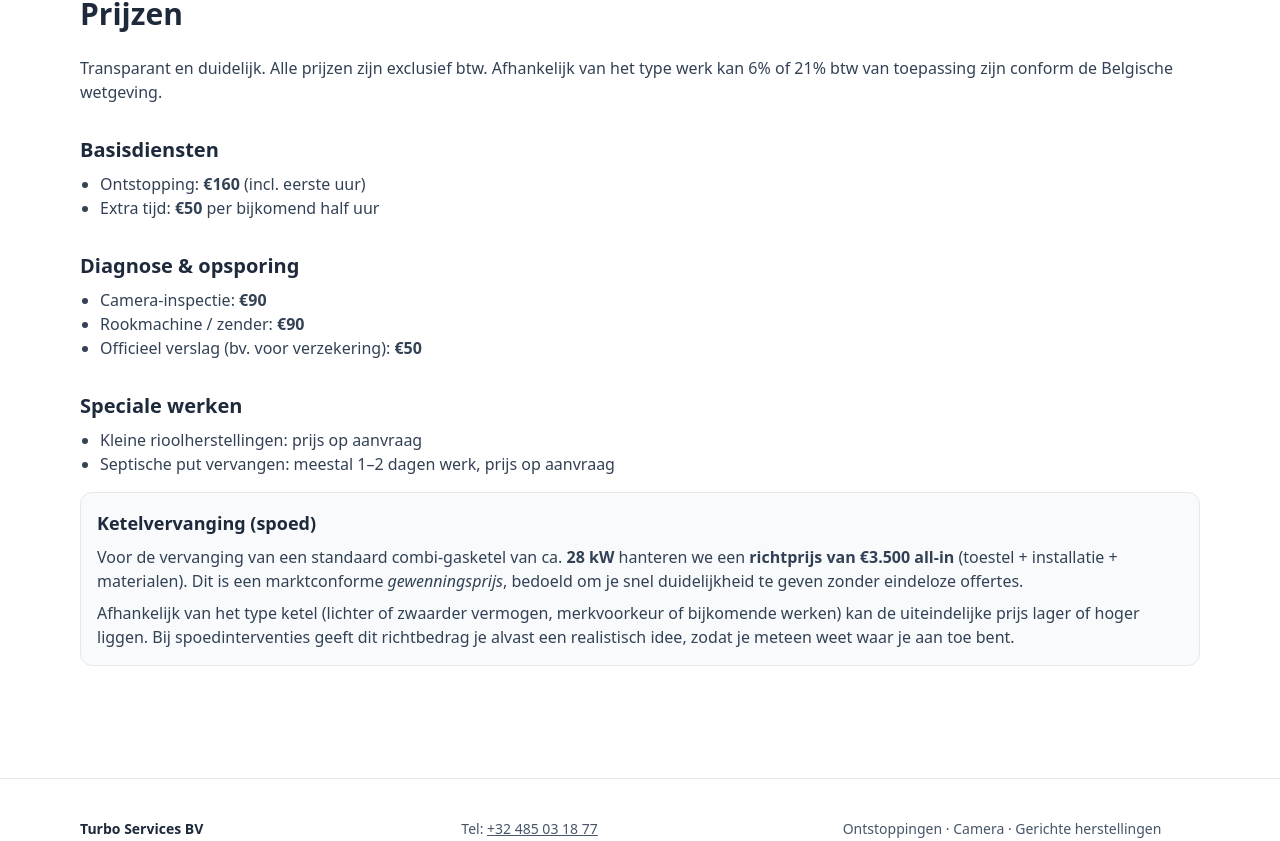
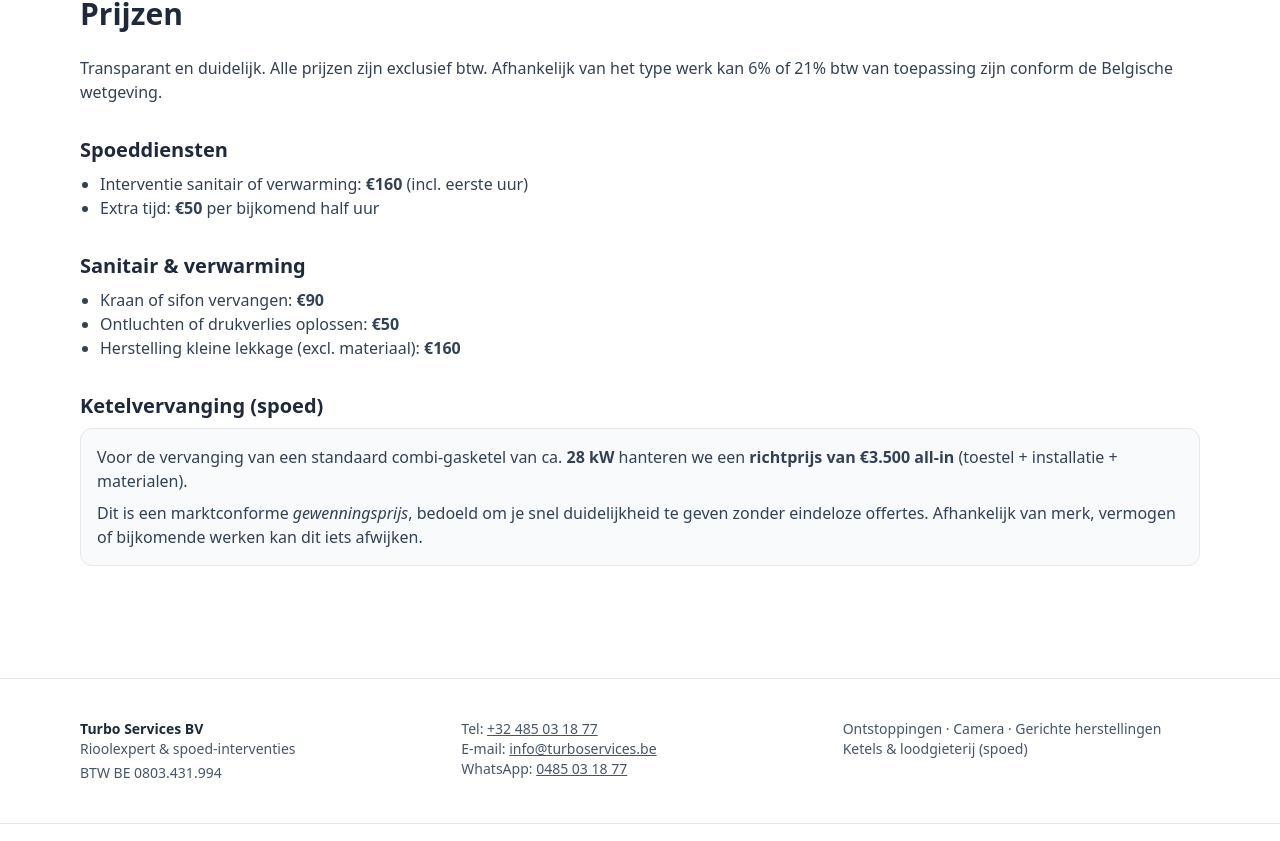
Before and after one commit to Turbo-89/turboservices, a Next.js app: page /prijzen in a window 1280 px wide. Shown: the part 370-1211 px from the top of the page. Built offline with nearby package versions, Linux system fonts and the light colour scheme.

Commit message:
Update page.tsx

```diff
--- a/app/prijzen/page.tsx
+++ b/app/prijzen/page.tsx
@@ -3,49 +3,38 @@ export default function Prijzen() {
     <section className="container mx-auto max-w-4xl px-4 py-12">
       <h1 className="mb-6 text-3xl font-bold">Prijzen</h1>
       <p className="mb-8 text-slate-700">
-        Transparant en duidelijk. Alle prijzen zijn exclusief btw. Afhankelijk van
-        het type werk kan 6% of 21% btw van toepassing zijn conform de Belgische wetgeving.
+        Transparant en duidelijk. Alle prijzen zijn exclusief btw. Afhankelijk van het type werk kan 6% of 21% btw van toepassing zijn conform de Belgische wetgeving.
       </p>
 
       <div className="space-y-8">
-        {/* Basisdiensten */}
+        {/* Spoeddiensten */}
         <div>
-          <h2 className="text-xl font-semibold">Basisdiensten</h2>
+          <h2 className="text-xl font-semibold">Spoeddiensten</h2>
           <ul className="mt-2 list-disc pl-5 text-slate-700">
-            <li>Ontstopping: <strong>€160</strong> (incl. eerste uur)</li>
+            <li>Interventie sanitair of verwarming: <strong>€160</strong> (incl. eerste uur)</li>
             <li>Extra tijd: <strong>€50</strong> per bijkomend half uur</li>
           </ul>
         </div>
 
-        {/* Diagnose & opsporing */}
+        {/* Herstellingen & plaatsing */}
         <div>
-          <h2 className="text-xl font-semibold">Diagnose &amp; opsporing</h2>
+          <h2 className="text-xl font-semibold">Sanitair & verwarming</h2>
           <ul className="mt-2 list-disc pl-5 text-slate-700">
-            <li>Camera-inspectie: <strong>€90</strong></li>
-            <li>Rookmachine / zender: <strong>€90</strong></li>
-            <li>Officieel verslag (bv. voor verzekering): <strong>€50</strong></li>
+            <li>Kraan of sifon vervangen: <strong>€90</strong></li>
+            <li>Ontluchten of drukverlies oplossen: <strong>€50</strong></li>
+            <li>Herstelling kleine lekkage (excl. materiaal): <strong>€160</strong></li>
           </ul>
         </div>
 
-        {/* Speciale werken */}
+        {/* Verwarmingsketels */}
         <div>
-          <h2 className="text-xl font-semibold">Speciale werken</h2>
-          <ul className="mt-2 list-disc pl-5 text-slate-700">
-            <li>Kleine rioolherstellingen: prijs op aanvraag</li>
-            <li>Septische put vervangen: meestal 1–2 dagen werk, prijs op aanvraag</li>
-          </ul>
-
-          <div className="mt-4 rounded-xl border bg-slate-50 p-4">
-            <h3 className="text-lg font-semibold">Ketelvervanging (spoed)</h3>
-            <p className="mt-2 text-slate-700">
-              Voor de vervanging van een standaard combi-gasketel van ca. <strong>28&nbsp;kW</strong> hanteren we een
-              <strong> richtprijs van €3.500 all-in</strong> (toestel + installatie + materialen).
-              Dit is een marktconforme <em>gewenningsprijs</em>, bedoeld om je snel duidelijkheid te geven zonder eindeloze offertes.
+          <h2 className="text-xl font-semibold">Ketelvervanging (spoed)</h2>
+          <div className="mt-2 rounded-xl border bg-slate-50 p-4">
+            <p className="text-slate-700">
+              Voor de vervanging van een standaard combi-gasketel van ca. <strong>28&nbsp;kW</strong> hanteren we een <strong>richtprijs van €3.500 all-in</strong> (toestel + installatie + materialen).
             </p>
             <p className="mt-2 text-slate-700">
-              Afhankelijk van het type ketel (lichter of zwaarder vermogen, merkvoorkeur of bijkomende werken)
-              kan de uiteindelijke prijs lager of hoger liggen. Bij spoedinterventies geeft dit richtbedrag je alvast een realistisch idee,
-              zodat je meteen weet waar je aan toe bent.
+              Dit is een marktconforme <em>gewenningsprijs</em>, bedoeld om je snel duidelijkheid te geven zonder eindeloze offertes. Afhankelijk van merk, vermogen of bijkomende werken kan dit iets afwijken.
             </p>
           </div>
         </div>
```
